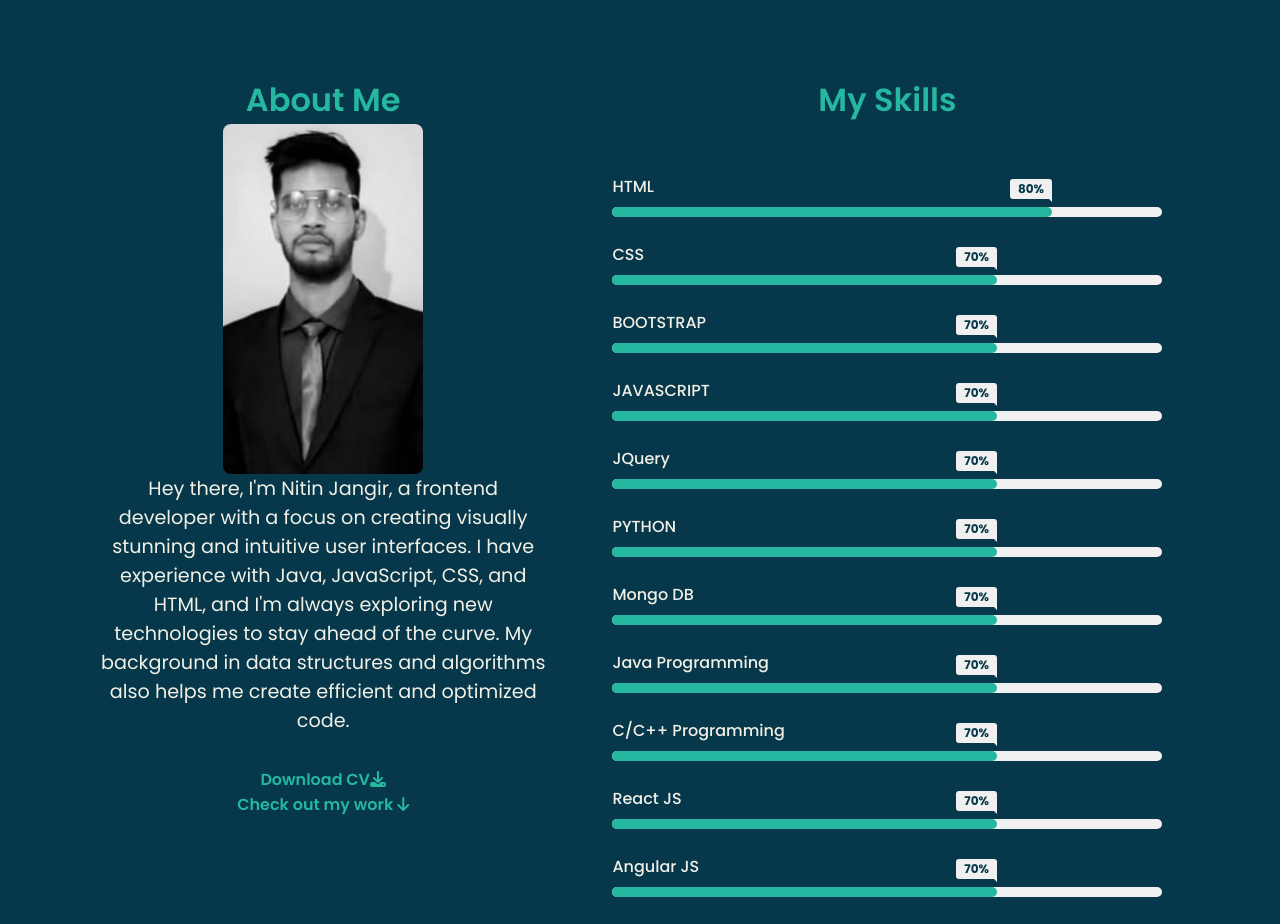
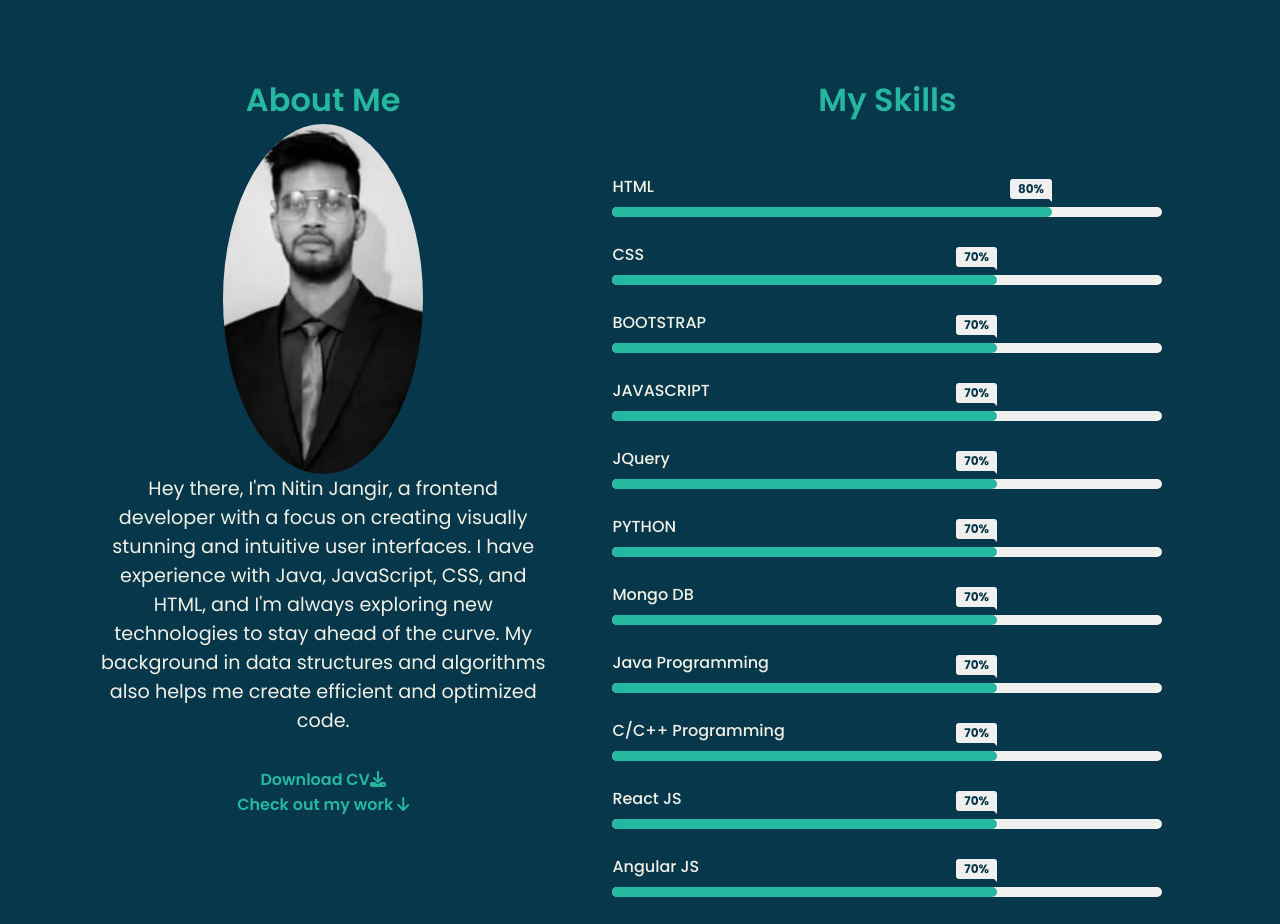
Before and after one commit to nitinajay9298/Portfolio, a plain HTML site: page index.html in a window 1280 px wide. Shown: the part 820-1744 px from the top of the page. Drawn offline with nearby package versions, Linux system fonts and the light colour scheme; a web font is replaced by a local one.

Commit message:
Update style.css

```diff
--- a/style.css
+++ b/style.css
@@ -120,7 +120,7 @@ header {
   height: 350px;
   width:  200px;
   object-fit: cover;
-  border-radius: 8px;
+  border-radius: 50%;
 }
 
 .about-content p {
```
